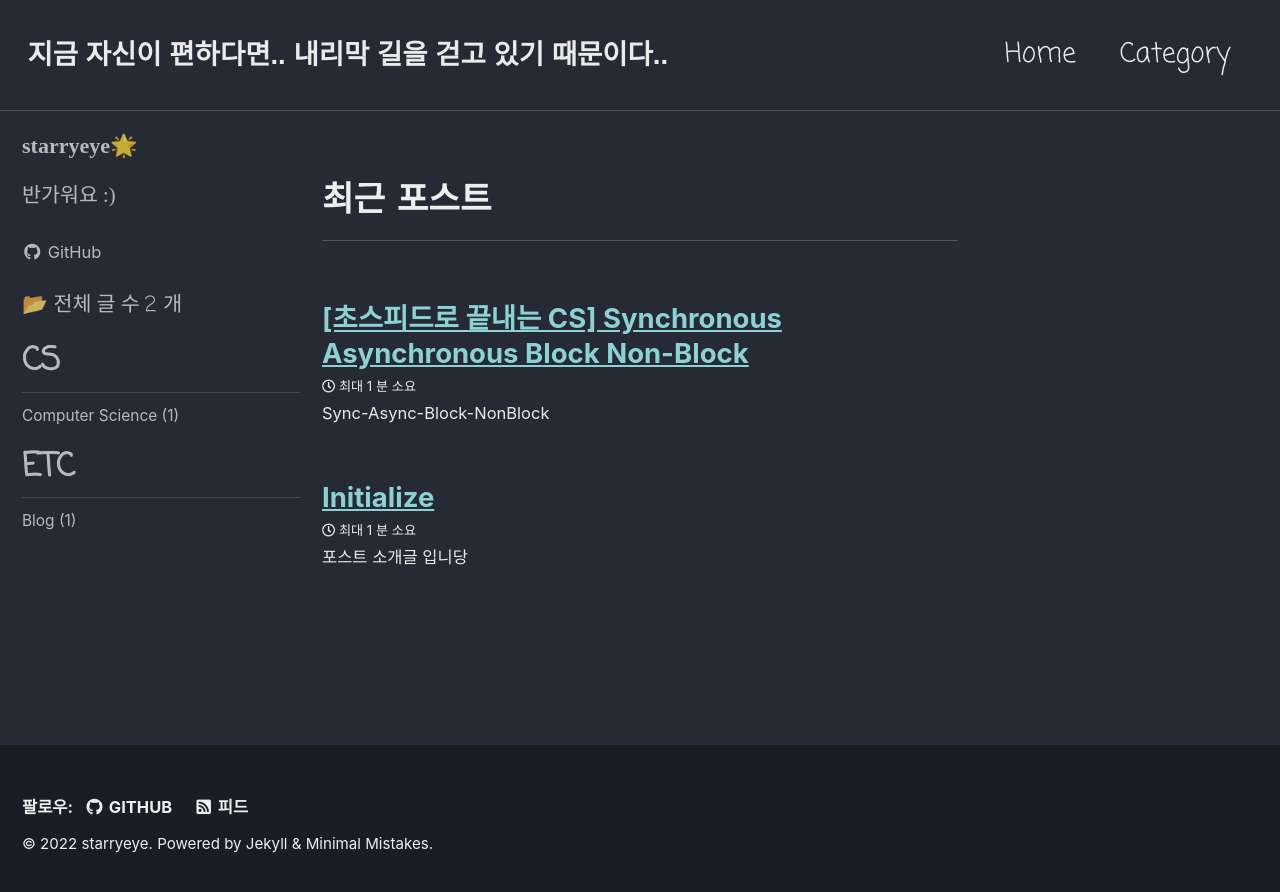
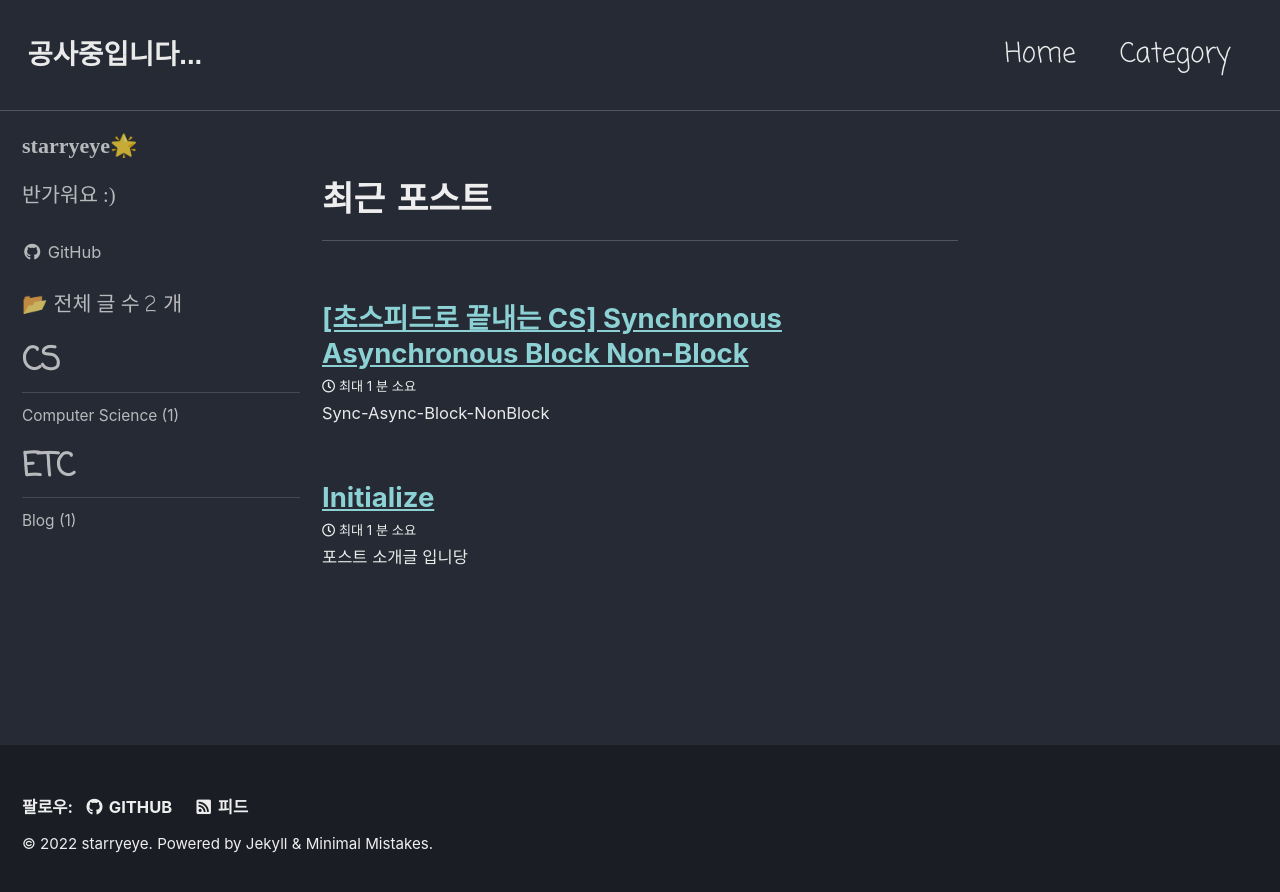
Before and after one commit to starryeye/starryeye.github.io, a Jekyll site: the page built from index.html, in a window 1280 px wide. Shown: the top 892 px of the page. Built offline with Jekyll 4.4.1, drawn with Linux system fonts in a browser that asks for light colours; cached includes are drawn as plain includes; some web fonts are replaced; the list of posts is cut into pages by our own code.

Commit message:
Update _config.yml

```diff
--- a/_config.yml
+++ b/_config.yml
@@ -16,7 +16,7 @@ minimal_mistakes_skin    : "dark" # "air", "aqua", "contrast", "dark", "dirt", "
 
 # Site Settings
 locale                   : "ko-KR"
-title                    : "지금 자신이 편하다면.. 내리막 길을 걷고 있기 때문이다.."
+title                    : "공사중입니다..."
 title_separator          : "-"
 subtitle                 : # site tagline that appears below site title in masthead
 name                     : "starryeye"
```
